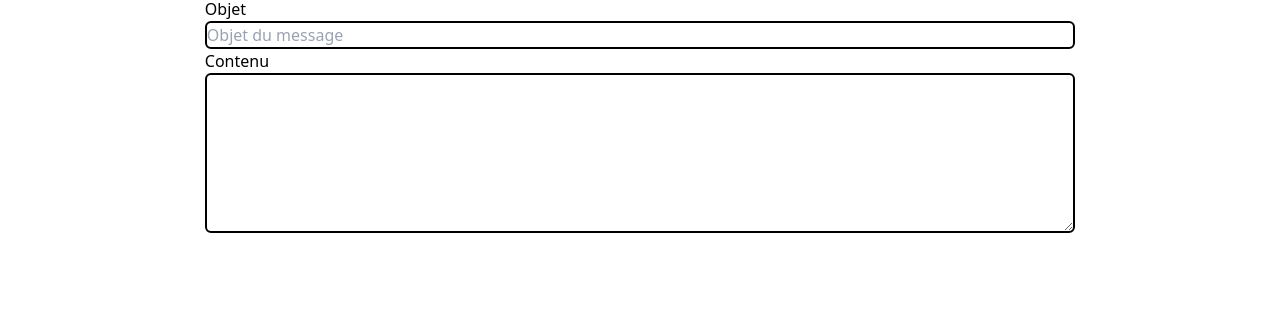
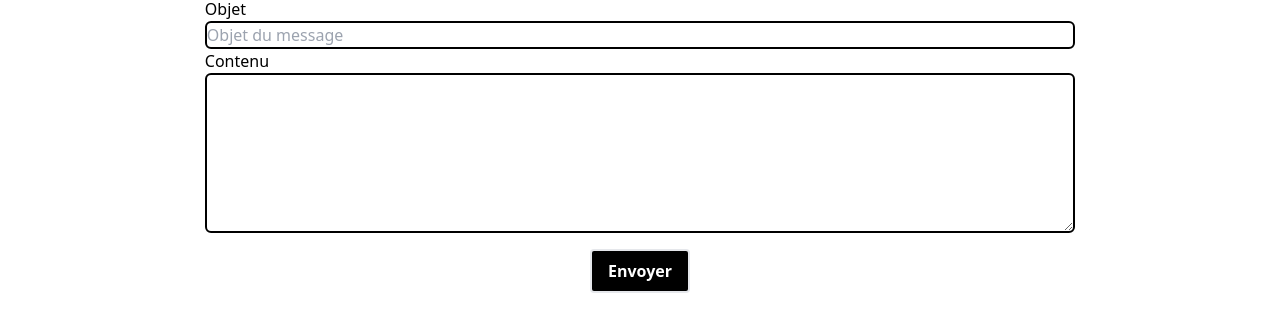
Before and after one commit to Sluyer/portfolio, an Astro site: page /contact in a window 1280 px wide. Shown: the part 409-740 px from the top of the page. Built offline with nearby package versions, Linux system fonts and the light colour scheme; Astro itself is replaced by a stand-in of ours.

Commit message:
added submit to contact

```diff
--- a/src/pages/contact.astro
+++ b/src/pages/contact.astro
@@ -58,6 +58,10 @@ import Layout from "../layouts/Layout.astro";
           name="Contenu"
           id="Contenu"></textarea>
       </div>
+      <button
+        class="hover:bg-gray-100 hover:text-black bg-black text-white border-2 border-c-black font-bold py-2 px-4 rounded mx-auto mt-4"
+        >Envoyer</button
+      >
     </div>
   </form>
 </Layout>
```
